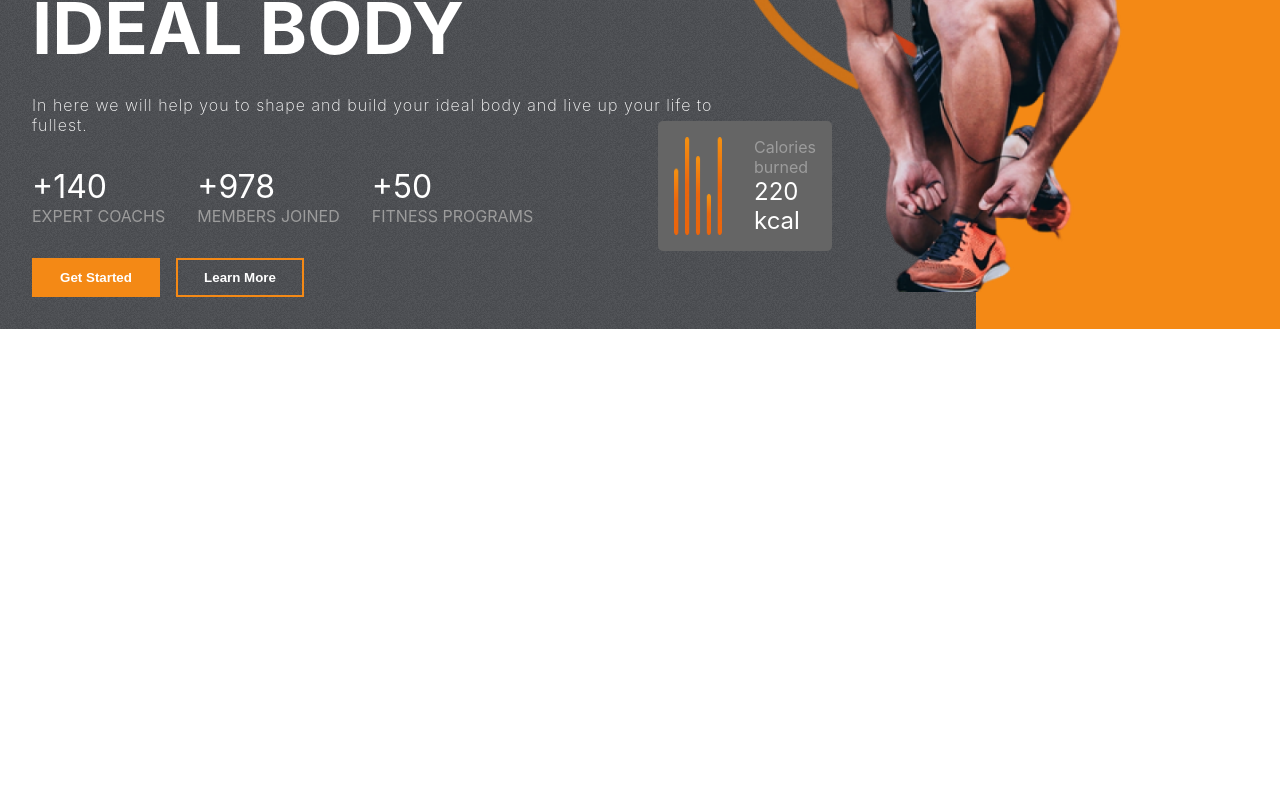
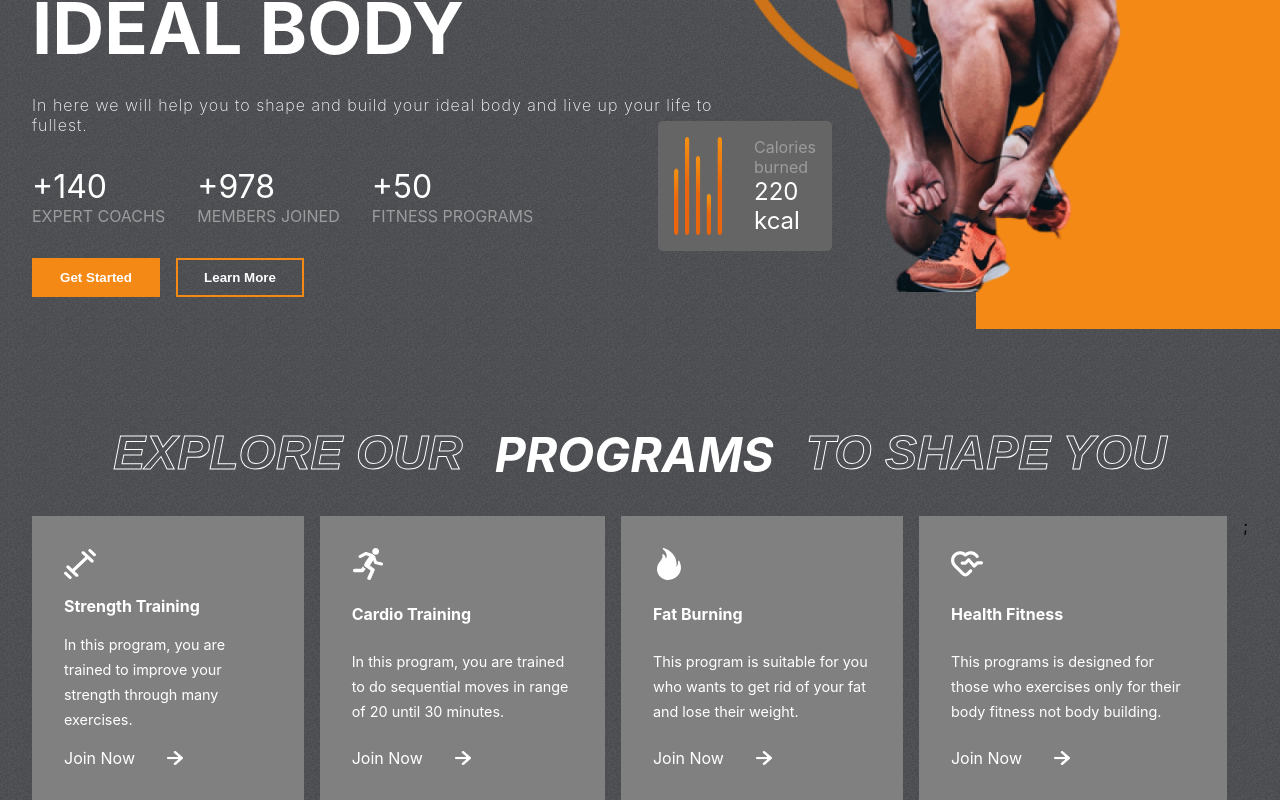
Before and after one commit to zannatreya/gym-website, a React (Create React App) app: page / in a window 1280 px wide. Shown: the part 391-1191 px from the top of the page. Before the commit the page ends 800 px from the top, so only its background shows below. Built offline with nearby package versions, Linux system fonts and the light colour scheme.

Commit message:
added program section

```diff
--- a/src/App.js
+++ b/src/App.js
@@ -1,10 +1,12 @@
-import './App.css';
-import Hero from './components/Hero/Hero';
+import "./App.css";
+import Hero from "./components/Hero/Hero";
+import Programs from "./components/Programs/Programs";
 
 function App() {
   return (
     <div className="App">
-     <Hero/>
+      <Hero />
+      <Programs />
     </div>
   );
 }
--- /dev/null
+++ b/src/components/Programs/Programs.css
@@ -0,0 +1,59 @@
+.Programs{
+    display: flex;
+    flex-direction: column;
+    gap: 2rem;
+    padding: 0 2rem;
+}
+
+.programs-header{
+display: flex;
+gap: 2rem;
+font-weight: bold;
+text-transform: uppercase;
+font-size: 3rem;
+color: white;
+font-style: italic;
+justify-content: center;
+}
+
+.program-categories{
+display: flex;
+gap: 1rem;
+}
+
+.category{
+    display: flex;
+    flex-direction: column;
+    gap: 1rem;
+    padding: 2rem;
+    color: white;
+    background-color: gray;
+    justify-content: space-between;
+}
+
+.category>:nth-child(1){
+    width: 2rem;
+    height: 2rem;
+    fill: white;
+}
+.category>:nth-child(2){
+   font-size: 1rem;
+   font-weight: bold;
+
+}
+.category>:nth-child(3){
+   font-size: 0.9rem;
+   line-height: 25px;
+}
+.join-now{
+    display: flex;
+    align-items: center;
+    gap: 2rem;
+}
+.join-now>img{
+    width: 1rem;
+}
+.category:hover{
+    background: var(--planCard);
+    cursor: pointer;
+}
--- /dev/null
+++ b/src/components/Programs/Programs.js
@@ -0,0 +1,33 @@
+import React from "react";
+import "./Programs.css";
+import { programsData } from "../../data/programsData";
+import RightArrow from "../../assets/rightArrow.png";
+
+const Programs = () => {
+  return (
+    <div className="Programs" id="programs">
+      <div className="programs-header">
+        <span className="stroke-text">Explore our</span>
+        <span>Programs</span>
+        <span className="stroke-text">to shape you</span>
+      </div>
+
+      <div className="program-categories">
+        {programsData.map((program) => (
+          <div className="category">
+            {program.image}
+            <span>{program.heading}</span>
+            <span>{program.details}</span>
+            <div className="join-now">
+              <span>Join Now</span>
+              <img src={RightArrow} alt="" />
+            </div>
+          </div>
+        ))}
+        ;
+      </div>
+    </div>
+  );
+};
+
+export default Programs;
```
